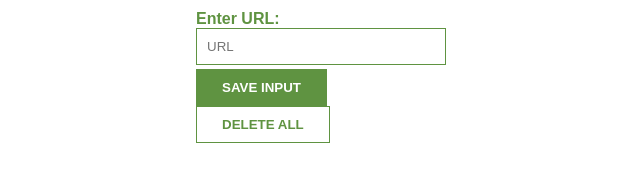
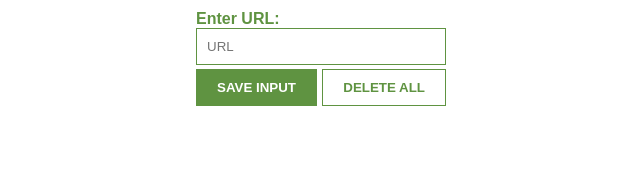
Before and after one commit to mainitjerson/link-tracker, a website built with Vite: page index.html in a window 1280 px wide. Shown: the whole page, without its empty margins (319-959 px from the left). Built offline with nearby package versions, Linux system fonts and the light colour scheme; no server answers.

Commit message:
add btn-container

```diff
--- a/index.css
+++ b/index.css
@@ -16,11 +16,14 @@ label{
     color: #5f9341;
     font-weight: 900;
 }
-
+.btn-container{
+    display: flex;
+    justify-content: space-between;
+}
 button {
     background: #5f9341;
     color: white;
-    padding: 10px 25px;
+    padding: 10px 20px;
     border: 1px solid #5f9341;
     font-weight: bold;
 }
--- a/index.html
+++ b/index.html
@@ -10,8 +10,11 @@
     <body>
         <label for="">Enter URL:</label>
         <input type="text" id="input-el" placeholder="URL">
-        <button id="input-btn">SAVE INPUT</button>
-        <button id="delete-btn">DELETE ALL</button>
+        <div class="btn-container">
+            <button id="input-btn">SAVE INPUT</button>
+            <button id="delete-btn">DELETE ALL</button>
+        </div>
+
         <ul id="ul-el">
         </ul>
         <script type="module" src="index.js"></script>
```
